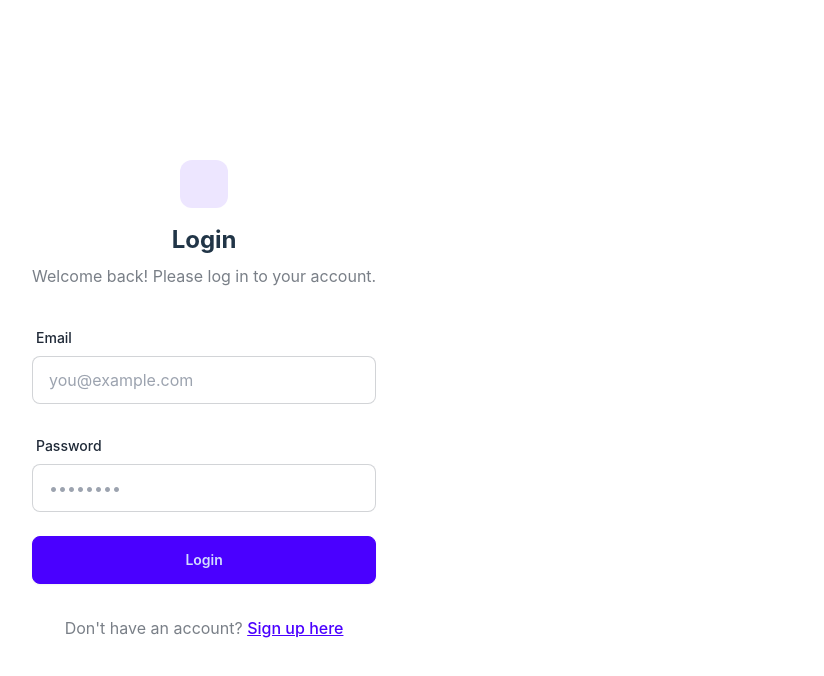
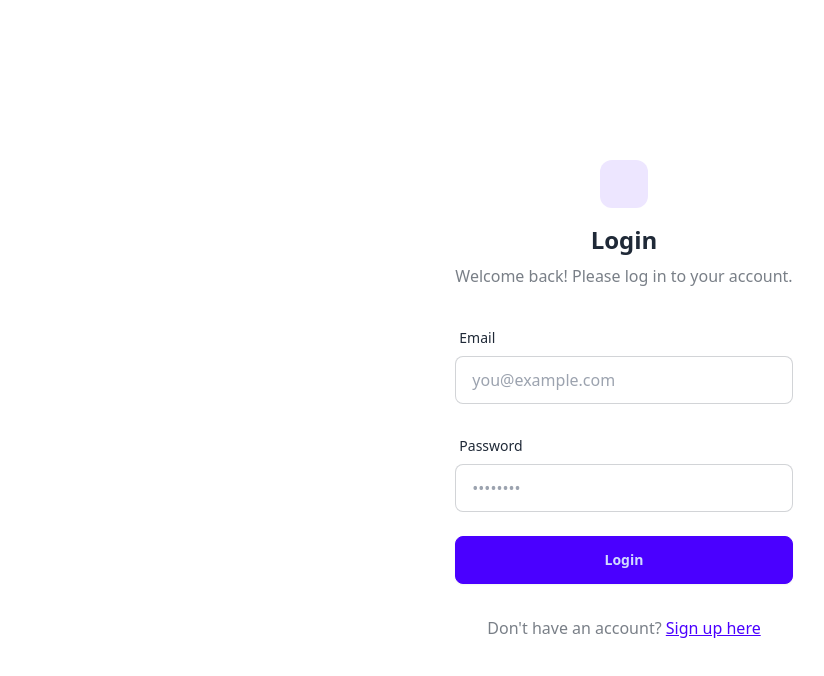
Before and after one commit to SakilAziz075/ChatApp_2.0, a React (Vite) app in the folder frontend/: page / in a window 1280 px wide. Shown: the top 676 px of the page, without its empty margins (16-840 px from the left). Built offline with nearby package versions, Linux system fonts and the light colour scheme.

Commit message:
CSS modified , looking prettier now

```diff
--- a/frontend/package.json
+++ b/frontend/package.json
@@ -11,6 +11,7 @@
   },
   "dependencies": {
     "axios": "^1.7.9",
+    "lucide-react": "^0.471.1",
     "react": "^18.3.1",
     "react-dom": "^18.3.1",
     "react-router-dom": "^7.1.1",
--- a/frontend/src/components/Chat.jsx
+++ b/frontend/src/components/Chat.jsx
@@ -140,15 +140,18 @@ const Chat = () => {
 
 
     return (
-        <div className="chat-container">
-            <h2 className="text-xl mb-4">
+        <div className="chat-container flex flex-col h-screen w-screen">
+
+            <h2 className="text-xl mb-4 flex justify-center">
                 Chatting with {chatUser ? chatUser.fullName : 'Loading...'}
             </h2>
-            <div className="messages">
+
+            <div className="messages flex-1 overflow-y-auto p-4">
                 {messages.length > 0 ? (
                     messages.map((msg, index) => (
-                        <div key={index} className={msg.sender_id === 'me' ? 'text-right' : 'text-left'}>
-                            <div className={`message ${msg.sender_id === 'me' ? 'sent' : 'received'}`}>
+                        <div key={index} className={`my-2 ${msg.sender_id === 'me' ? 'text-right' : 'text-left'}`}>
+                            <div className={`inline-block p-3 rounded-lg ${msg.sender_id === 'me' ? 'bg-blue-500 text-white' : 'bg-gray-300 text-black'
+                                }`}>
                                 {msg.message}
                             </div>
                         </div>
@@ -158,14 +161,19 @@ const Chat = () => {
                 )}
             </div>
 
-            <div>
-                <input
+            <div className="message-input  p-4 flex items-center">
+                <textarea
+                    className="flex-1 rounded-lg p-3 mr-2 border border-gray-300"
                     type="text"
                     placeholder="Type a message..."
                     value={message}
                     onChange={(e) => setMessage(e.target.value)}
                 />
-                <button onClick={handleSendMessage}>Send</button>
+                <button
+                    className="bg-blue-600 hover:bg-sky-700 text-white rounded-md px-3 py-2"
+                    onClick={handleSendMessage}>
+                    Send
+                </button>
             </div>
         </div>
     );
--- a/frontend/src/components/Sidebar.jsx
+++ b/frontend/src/components/Sidebar.jsx
@@ -11,12 +11,12 @@ const Sidebar = ()=>{
         }
 
         return (
-            <div className="w-64 bg-gray-800 text-white p-4">
-                <h2 className="text-xl font-bold mb-4">Users</h2>
+            <div className="w-full max-w-80 bg-gray-800 text-white p-4">
+                <h2 className="text-xl font-bold mb-4 text-center">Users</h2>
                 <ul className="space-y-2">
                     {users.map(user => (
                         <li key={user.email}>
-                            <Link to={`/chat/${user.email}`} className="block p-2 rounded hover:bg-gray-700">
+                            <Link to={`/chat/${user.email}`} className="block p-5 rounded-2xl bg-gray-900 hover:bg-gray-700">
                                 {user.fullName}
                             </Link>
                         </li>
--- a/frontend/src/index.css
+++ b/frontend/src/index.css
@@ -1,72 +1,3 @@
 @tailwind base;
 @tailwind components;
 @tailwind utilities;
-
-:root {
-  font-family: Inter, system-ui, Avenir, Helvetica, Arial, sans-serif;
-  line-height: 1.5;
-  font-weight: 400;
-
-  color-scheme: light dark;
-  color: rgba(255, 255, 255, 0.87);
-  background-color: #242424;
-
-  font-synthesis: none;
-  text-rendering: optimizeLegibility;
-  -webkit-font-smoothing: antialiased;
-  -moz-osx-font-smoothing: grayscale;
-}
-
-a {
-  font-weight: 500;
-  color: #646cff;
-  text-decoration: inherit;
-}
-a:hover {
-  color: #535bf2;
-}
-
-body {
-  margin: 0;
-  display: flex;
-  place-items: center;
-  min-width: 320px;
-  min-height: 100vh;
-}
-
-h1 {
-  font-size: 3.2em;
-  line-height: 1.1;
-}
-
-button {
-  border-radius: 8px;
-  border: 1px solid transparent;
-  padding: 0.6em 1.2em;
-  font-size: 1em;
-  font-weight: 500;
-  font-family: inherit;
-  background-color: #1a1a1a;
-  cursor: pointer;
-  transition: border-color 0.25s;
-}
-button:hover {
-  border-color: #646cff;
-}
-button:focus,
-button:focus-visible {
-  outline: 4px auto -webkit-focus-ring-color;
-}
-
-@media (prefers-color-scheme: light) {
-  :root {
-    color: #213547;
-    background-color: #ffffff;
-  }
-  a:hover {
-    color: #747bff;
-  }
-  button {
-    background-color: #f9f9f9;
-  }
-}
--- a/frontend/src/pages/AppPage.jsx
+++ b/frontend/src/pages/AppPage.jsx
@@ -8,12 +8,12 @@ const AppPage = () => {
 
     <UserProvider>
         <div className="flex h-screen">
+
             {/* Sidebar */}
             <Sidebar />
 
             {/* Chat Area */}
-            <div className="flex-1 bg-gray-100 p-4"></div>
-
+            <div className=" bg-gray-100 p-1.5"></div>
             <Chat/>
 
         </div>
```
Also changed, not shown: 1 other file (tests, documents, lock files or other folders). Lines whose indentation alone changed are shown as unchanged.
